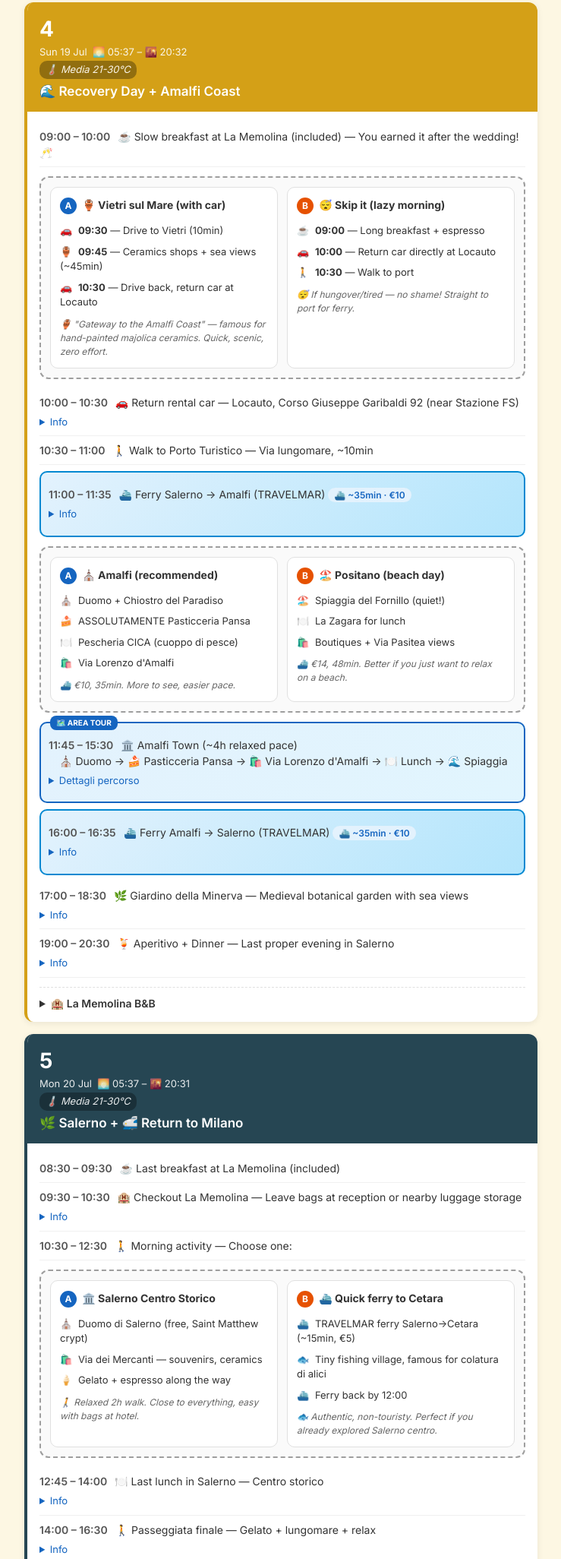
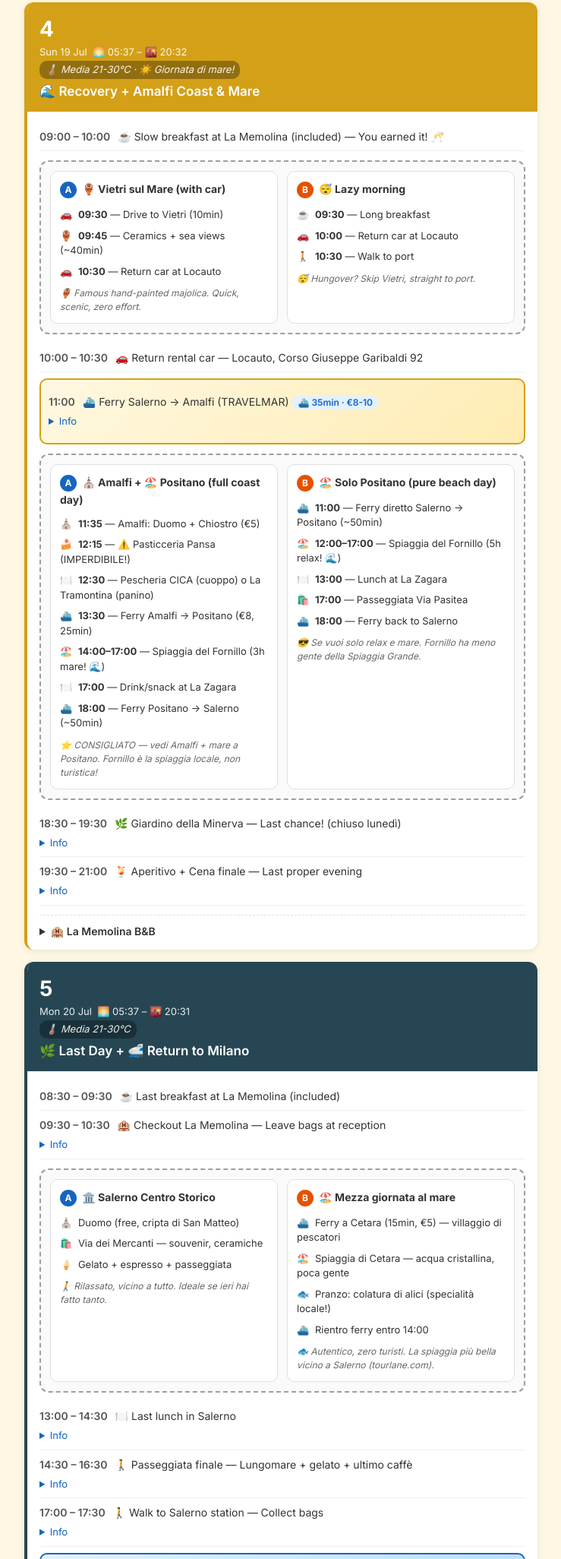
Before and after one commit to davimacca95/costiera-2026, a plain HTML site: page index.html in a window 1280 px wide. Shown: the part 3077-5129 px from the top of the page at 76% size, without its empty margins (270-1009 px from the left). Drawn offline with Linux system fonts and the light colour scheme.

Commit message:
feat: rewrite Day 4 & 5 with beach/sea + alternatives
Day 4 (Sun): Post-wedding recovery + Amalfi Coast & Mare
- Alt morning: Vietri ceramics with car OR lazy breakfast
- Alt afternoon:
  A) Amalfi (Pansa+Duomo) → ferry to Positano (Fornillo beach 3h) ⭐
  B) Direct Positano (5h pure beach day)
- Evening: Giardino della Minerva (last chance!) + €€€ dinner

Day 5 (Mon): Last day + train
- Alt morning:
  A) Salerno centro storico (Duomo, Via dei Mercanti, gelato)
  B) Ferry to Cetara (15min, best beach near Salerno, zero tourists)
- Afternoon: lungomare passeggiata, last lunch, train 18:14

Beach picks from research:
- Fornillo (Positano): local, less crowded, pebble, clear water
- Cetara: 'most beautiful beach near Salerno' (tourlane.com)
- Atrani: only sand beach on coast (next to Amalfi)

```diff
--- a/index.html
+++ b/index.html
@@ -1012,172 +1012,157 @@ svg.leaflet-image-layer.leaflet-interactive path {
 <div class="day-card" style="border-left:4px solid #D4A017">
 <div class="day-header" style="background:#D4A017">
 <div class="day-number">4</div>
-<div class="day-date">Sun 19 Jul &nbsp;🌅 05:37 – 🌇 20:32<br><span class="day-weather">🌡️ Media 21-30°C</span></div>
-<div class="day-title">🌊 Recovery Day + Amalfi Coast</div>
+<div class="day-date">Sun 19 Jul &nbsp;🌅 05:37 – 🌇 20:32<br><span class="day-weather">🌡️ Media 21-30°C · ☀️ Giornata di mare!</span></div>
+<div class="day-title">🌊 Recovery + Amalfi Coast & Mare</div>
 </div>
 <div class="day-body">
-<div class="event food"><span class="time">09:00 – 10:00</span> ☕ Slow breakfast at La Memolina (included) — You earned it after the wedding! 🥂
+<div class="event food"><span class="time">09:00 – 10:00</span> ☕ Slow breakfast at La Memolina (included) — You earned it! 🥂
 </div>
 <div class="alt-fork">
 <div class="alt-options">
 <div class="alt-option opt-a">
 <h4><span class="opt-badge">A</span> 🏺 Vietri sul Mare (with car)</h4>
 <div class="alt-item"><span class="alt-icon">🚗</span> <strong>09:30</strong> — Drive to Vietri (10min)</div>
-<div class="alt-item"><span class="alt-icon">🏺</span> <strong>09:45</strong> — Ceramics shops + sea views (~45min)</div>
-<div class="alt-item"><span class="alt-icon">🚗</span> <strong>10:30</strong> — Drive back, return car at Locauto</div>
-<div class="alt-note">🏺 "Gateway to the Amalfi Coast" — famous for hand-painted majolica ceramics. Quick, scenic, zero effort.</div>
+<div class="alt-item"><span class="alt-icon">🏺</span> <strong>09:45</strong> — Ceramics + sea views (~40min)</div>
+<div class="alt-item"><span class="alt-icon">🚗</span> <strong>10:30</strong> — Return car at Locauto</div>
+<div class="alt-note">🏺 Famous hand-painted majolica. Quick, scenic, zero effort.</div>
 </div>
 <div class="alt-option opt-b">
-<h4><span class="opt-badge">B</span> 😴 Skip it (lazy morning)</h4>
-<div class="alt-item"><span class="alt-icon">☕</span> <strong>09:00</strong> — Long breakfast + espresso</div>
-<div class="alt-item"><span class="alt-icon">🚗</span> <strong>10:00</strong> — Return car directly at Locauto</div>
+<h4><span class="opt-badge">B</span> 😴 Lazy morning</h4>
+<div class="alt-item"><span class="alt-icon">☕</span> <strong>09:30</strong> — Long breakfast</div>
+<div class="alt-item"><span class="alt-icon">🚗</span> <strong>10:00</strong> — Return car at Locauto</div>
 <div class="alt-item"><span class="alt-icon">🚶</span> <strong>10:30</strong> — Walk to port</div>
-<div class="alt-note">😴 If hungover/tired — no shame! Straight to port for ferry.</div>
+<div class="alt-note">😴 Hungover? Skip Vietri, straight to port.</div>
 </div>
 </div>
 </div>
-<div class="event transport"><span class="time">10:00 – 10:30</span> 🚗 Return rental car — Locauto, Corso Giuseppe Garibaldi 92 (near Stazione FS)
+<div class="event transport"><span class="time">10:00 – 10:30</span> 🚗 Return rental car — Locauto, Corso Giuseppe Garibaldi 92
+</div>
+<div class="train-alert" style="border-color:#D4A017;background:linear-gradient(135deg,#FFF8E1,#FFECB3)">
+<div class="event transport"><span class="time">11:00</span> ⛴️ Ferry Salerno → Amalfi (TRAVELMAR) <span class="train-ref">⛴️ 35min · €8-10</span>
 <details class="offline-info"><summary>Info</summary>
-<div class="info-box">📍 Corso Giuseppe Garibaldi 92, Salerno (near train station)<br>🚗 Peugeot 208 · Return by 12:30 (you have margin)<br>🚶 Fill up fuel if full-to-full policy. Nearest petrol: Via Vinciprova<br>📝 Take photos of odometer + exterior at return. Then walk to port (~10min).</div>
-</details>
-</div>
-<div class="event sight"><span class="time">10:30 – 11:00</span> 🚶 Walk to Porto Turistico — Via lungomare, ~10min
-</div>
-<div class="train-alert" style="border-color:#0288d1;background:linear-gradient(135deg,#e3f2fd,#b3e5fc)">
-<div class="event transport"><span class="time">11:00 – 11:35</span> ⛴️ Ferry Salerno → Amalfi (TRAVELMAR) <span class="train-ref">⛴️ ~35min · €10</span>
-<details class="offline-info"><summary>Info</summary>
-<div class="info-box">📍 Departure: Porto Turistico Masuccio Salernitano, Piazza della Concordia<br>⏰ Departures roughly every 60-90min in summer<br>💰 €10 one-way<br>🎫 Buy at port ticket office or online at travelmar.it<br>📱 Check: <a href="https://www.travelmar.it">travelmar.it</a><br>🪑 Sit on the LEFT side for coast views<br><br><strong>Alternative: Ferry to Positano</strong><br>⏰ ~48min · €14 one-way<br>🏖️ If you prefer beach + relaxing over churches</div>
+<div class="info-box">📍 Piazza Concordia · TRAVELMAR<br>🎫 <a href="https://booking.travelmar.it/en/">Prenota su booking.travelmar.it</a><br>📝 Arriva 15min prima · Siediti a SINISTRA per le viste della costa</div>
 </details>
 </div>
 </div>
+
 <div class="alt-fork">
 <div class="alt-options">
 <div class="alt-option opt-a">
-<h4><span class="opt-badge">A</span> ⛪ Amalfi (recommended)</h4>
-<div class="alt-item"><span class="alt-icon">⛪</span> Duomo + Chiostro del Paradiso</div>
-<div class="alt-item"><span class="alt-icon">🍰</span> ASSOLUTAMENTE Pasticceria Pansa</div>
-<div class="alt-item"><span class="alt-icon">🍽️</span> Pescheria CICA (cuoppo di pesce)</div>
-<div class="alt-item"><span class="alt-icon">🛍️</span> Via Lorenzo d'Amalfi</div>
-<div class="alt-note">⛴️ €10, 35min. More to see, easier pace.</div>
+<h4><span class="opt-badge">A</span> ⛪ Amalfi + 🏖️ Positano (full coast day)</h4>
+<div class="alt-item"><span class="alt-icon">⛪</span> <strong>11:35</strong> — Amalfi: Duomo + Chiostro (€5)</div>
+<div class="alt-item"><span class="alt-icon">🍰</span> <strong>12:15</strong> — ⚠️ Pasticceria Pansa (IMPERDIBILE!)</div>
+<div class="alt-item"><span class="alt-icon">🍽️</span> <strong>12:30</strong> — Pescheria CICA (cuoppo) o La Tramontina (panino)</div>
+<div class="alt-item"><span class="alt-icon">⛴️</span> <strong>13:30</strong> — Ferry Amalfi → Positano (€8, 25min)</div>
+<div class="alt-item"><span class="alt-icon">🏖️</span> <strong>14:00–17:00</strong> — Spiaggia del Fornillo (3h mare! 🌊)</div>
+<div class="alt-item"><span class="alt-icon">🍽️</span> <strong>17:00</strong> — Drink/snack at La Zagara</div>
+<div class="alt-item"><span class="alt-icon">⛴️</span> <strong>18:00</strong> — Ferry Positano → Salerno (~50min)</div>
+<div class="alt-note">⭐ CONSIGLIATO — vedi Amalfi + mare a Positano. Fornillo è la spiaggia locale, non turistica!</div>
 </div>
 <div class="alt-option opt-b">
-<h4><span class="opt-badge">B</span> 🏖️ Positano (beach day)</h4>
-<div class="alt-item"><span class="alt-icon">🏖️</span> Spiaggia del Fornillo (quiet!)</div>
-<div class="alt-item"><span class="alt-icon">🍽️</span> La Zagara for lunch</div>
-<div class="alt-item"><span class="alt-icon">🛍️</span> Boutiques + Via Pasitea views</div>
-<div class="alt-note">⛴️ €14, 48min. Better if you just want to relax on a beach.</div>
+<h4><span class="opt-badge">B</span> 🏖️ Solo Positano (pure beach day)</h4>
+<div class="alt-item"><span class="alt-icon">⛴️</span> <strong>11:00</strong> — Ferry diretto Salerno → Positano (~50min)</div>
+<div class="alt-item"><span class="alt-icon">🏖️</span> <strong>12:00–17:00</strong> — Spiaggia del Fornillo (5h relax! 🌊)</div>
+<div class="alt-item"><span class="alt-icon">🍽️</span> <strong>13:00</strong> — Lunch at La Zagara</div>
+<div class="alt-item"><span class="alt-icon">🛍️</span> <strong>17:00</strong> — Passeggiata Via Pasitea</div>
+<div class="alt-item"><span class="alt-icon">⛴️</span> <strong>18:00</strong> — Ferry back to Salerno</div>
+<div class="alt-note">😎 Se vuoi solo relax e mare. Fornillo ha meno gente della Spiaggia Grande.</div>
 </div>
 </div>
 </div>
-<div class="area-tour-block">
-<div class="event sight"><span class="time">11:45 – 15:30</span> 🏛️ Amalfi Town (~4h relaxed pace)<br>
-&emsp;⛪ Duomo → 🍰 Pasticceria Pansa → 🛍️ Via Lorenzo d'Amalfi → 🍽️ Lunch → 🌊 Spiaggia
-<details class="offline-info"><summary>Dettagli percorso</summary>
-<div class="info-box"><strong>⛪ Duomo di Amalfi (Cattedrale di Sant'Andrea)</strong><br>📍 Piazza Duomo, Amalfi<br>⏰ 09:00-19:00 (summer) · Last entry 18:45<br>💰 €5 (includes Chiostro del Paradiso + Basilica del Crocifisso + Cripta)<br>🎨 Arab-Norman facade, 13th-century Chiostro with Moorish arches<br><br><strong>🍰 ⚠️ ASSOLUTAMENTE: Pasticceria Pansa</strong><br>📍 Piazza Duomo 40, Amalfi<br>💰 ~€5-8 · Historic pastry shop since 1830<br>⭐ Delizia al limone, sfogliatella, pastiera. Iconic terrace on the piazza.<br><br><strong>🛍️ Via Lorenzo d'Amalfi</strong><br>Main street with limoncello shops, ceramics, handmade paper (Amalfi is famous for paper).<br><br><strong>🍽️ Lunch options:</strong><br>• Pescheria CICA con Cucina — Cuoppo di pesce fritto (€8-12, street food)<br>• La Tramontina — Cheap panino (€6-10)<br>• Any waterfront restaurant for a sit-down (€25-40pp)<br><br><strong>🌊 Spiaggia di Amalfi</strong><br>Small beach near the port. Quick dip before heading back.</div>
+
+<div class="event sight"><span class="time">18:30 – 19:30</span> 🌿 Giardino della Minerva — Last chance! (chiuso lunedì)
+<details class="offline-info"><summary>Info</summary>
+<div class="info-box">📍 Vicolo Ferrante Sanseverino 1, Centro storico<br>⏰ 17:30-20:00 (apertura pomeridiana estiva) · ⚠️ CHIUSO LUNEDÌ — questa è l'unica possibilità!<br>💰 €3.50 · 🚶 10min salita da Via dei Mercanti<br>🎨 Giardino botanico medievale con vista mare. Non perderlo!</div>
 </details>
 </div>
-</div>
-<div class="train-alert" style="border-color:#0288d1;background:linear-gradient(135deg,#e3f2fd,#b3e5fc)">
-<div class="event transport"><span class="time">16:00 – 16:35</span> ⛴️ Ferry Amalfi → Salerno (TRAVELMAR) <span class="train-ref">⛴️ ~35min · €10</span>
-<details class="offline-info"><summary>Info</summary>
-<div class="info-box">📍 Departure: Porto di Amalfi<br>⏰ Check return times at travelmar.it · Usually every 60-90min<br>💰 €10 one-way<br>⚠️ Last ferry varies (usually ~19:00-20:00 in July). Confirm on departure day!</div>
-</details>
-</div>
-</div>
-<div class="event sight"><span class="time">17:00 – 18:30</span> 🌿 Giardino della Minerva — Medieval botanical garden with sea views
-<details class="offline-info"><summary>Info</summary>
-<div class="info-box">📍 Vicolo Ferrante Sanseverino 1, Centro storico Salerno<br>⏰ 10:00-13:00 & 17:30-20:00 (summer) · ⚠️ Closed Mondays — this is your ONLY chance!<br>💰 ~€3.50<br>🎨 One of Europe's oldest botanical gardens (14th century). Terraced medicinal herb garden.<br>🚶 ~10min uphill walk from Via dei Mercanti<br>📝 Stunning sea views from the belvedere. Don't miss the pergola staircase!</div>
-</details>
-</div>
-<div class="event food"><span class="time">19:00 – 20:30</span> 🍹 Aperitivo + Dinner — Last proper evening in Salerno
+<div class="event food"><span class="time">19:30 – 21:00</span> 🍹 Aperitivo + Cena finale — Last proper evening
 <details class="offline-info"><summary>Info</summary>
 <div class="info-box"><strong>Aperitivo:</strong><br>
 🍹 La Posteria · PROSIT · Uvenude · La Cantinella · Embarcadero · Dòmo i' vinaino<br><br>
 <strong>Ristoranti (€€€ — treat yourself!):</strong><br>
-🍽️ Cicirinella<br>
-🍽️ Bistrot di Pescheria<br>
-🍽️ Hydra<br>
-🍽️ Suscettibile<br><br>
-<strong>Dolci finali:</strong><br>
-🍰 Dolceria Pantaleone — for "scazzetta" and "dolce Strega"<br>
+🍽️ Cicirinella · Bistrot di Pescheria · Hydra · Suscettibile<br><br>
+<strong>Dolci:</strong><br>
+🍰 Dolceria Pantaleone — "scazzetta" e "dolce Strega"<br>
 🍰 Pasticceria Granozio</div>
 </details>
 </div>
 <details class="hotel-section">
 <summary>🏨 La Memolina B&B</summary>
-<div class="info-box">📍 Vicolo Fondaco Porta di Mare 30, Centro storico<br>📝 Night 3/3 · Last night! Checkout tomorrow by 10:30</div>
+<div class="info-box">📍 Vicolo Fondaco Porta di Mare 30<br>📝 Night 3/3 · Last night! Checkout domani entro 10:30</div>
 </details>
 </div>
 </div>
+
 
 <!-- DAY 5 -->
 <div class="day-card" style="border-left:4px solid #264653">
 <div class="day-header" style="background:#264653">
 <div class="day-number">5</div>
 <div class="day-date">Mon 20 Jul &nbsp;🌅 05:37 – 🌇 20:31<br><span class="day-weather">🌡️ Media 21-30°C</span></div>
-<div class="day-title">🌿 Salerno + 🚅 Return to Milano</div>
+<div class="day-title">🌿 Last Day + 🚅 Return to Milano</div>
 </div>
 <div class="day-body">
 <div class="event food"><span class="time">08:30 – 09:30</span> ☕ Last breakfast at La Memolina (included)
 </div>
-<div class="event hotel"><span class="time">09:30 – 10:30</span> 🏨 Checkout La Memolina — Leave bags at reception or nearby luggage storage
+<div class="event hotel"><span class="time">09:30 – 10:30</span> 🏨 Checkout La Memolina — Leave bags at reception
 <details class="offline-info"><summary>Info</summary>
-<div class="info-box">📍 Vicolo Fondaco Porta di Mare 30<br>⏰ Checkout by 10:30<br>📝 Ask if they can hold bags until afternoon (common in Italy). Alternative: luggage storage at train station.</div>
+<div class="info-box">📍 Vicolo Fondaco Porta di Mare 30<br>⏰ Checkout by 10:30<br>📝 Ask to hold bags until afternoon (common in Italy). Alternative: luggage storage at train station.</div>
 </details>
 </div>
-<div class="event sight"><span class="time">10:30 – 12:30</span> 🚶 Morning activity — Choose one:
-</div>
+
 <div class="alt-fork">
 <div class="alt-options">
 <div class="alt-option opt-a">
 <h4><span class="opt-badge">A</span> 🏛️ Salerno Centro Storico</h4>
-<div class="alt-item"><span class="alt-icon">⛪</span> Duomo di Salerno (free, Saint Matthew crypt)</div>
-<div class="alt-item"><span class="alt-icon">🛍️</span> Via dei Mercanti — souvenirs, ceramics</div>
-<div class="alt-item"><span class="alt-icon">🍦</span> Gelato + espresso along the way</div>
-<div class="alt-note">🚶 Relaxed 2h walk. Close to everything, easy with bags at hotel.</div>
+<div class="alt-item"><span class="alt-icon">⛪</span> Duomo (free, cripta di San Matteo)</div>
+<div class="alt-item"><span class="alt-icon">🛍️</span> Via dei Mercanti — souvenir, ceramiche</div>
+<div class="alt-item"><span class="alt-icon">🍦</span> Gelato + espresso + passeggiata</div>
+<div class="alt-note">🚶 Rilassato, vicino a tutto. Ideale se ieri hai fatto tanto.</div>
 </div>
 <div class="alt-option opt-b">
-<h4><span class="opt-badge">B</span> ⛴️ Quick ferry to Cetara</h4>
-<div class="alt-item"><span class="alt-icon">⛴️</span> TRAVELMAR ferry Salerno→Cetara (~15min, €5)</div>
-<div class="alt-item"><span class="alt-icon">🐟</span> Tiny fishing village, famous for colatura di alici</div>
-<div class="alt-item"><span class="alt-icon">⛴️</span> Ferry back by 12:00</div>
-<div class="alt-note">🐟 Authentic, non-touristy. Perfect if you already explored Salerno centro.</div>
+<h4><span class="opt-badge">B</span> 🏖️ Mezza giornata al mare</h4>
+<div class="alt-item"><span class="alt-icon">⛴️</span> Ferry a Cetara (15min, €5) — villaggio di pescatori</div>
+<div class="alt-item"><span class="alt-icon">🏖️</span> Spiaggia di Cetara — acqua cristallina, poca gente</div>
+<div class="alt-item"><span class="alt-icon">🐟</span> Pranzo: colatura di alici (specialità locale!)</div>
+<div class="alt-item"><span class="alt-icon">⛴️</span> Rientro ferry entro 14:00</div>
+<div class="alt-note">🐟 Autentico, zero turisti. La spiaggia più bella vicino a Salerno (tourlane.com).</div>
 </div>
 </div>
 </div>
-<div class="event food"><span class="time">12:45 – 14:00</span> 🍽️ Last lunch in Salerno — Centro storico
+
+<div class="event food"><span class="time">13:00 – 14:30</span> 🍽️ Last lunch in Salerno
 <details class="offline-info"><summary>Info</summary>
-<div class="info-box"><strong>Ristoranti (€€ — last lunch treat):</strong><br>
-🍽️ Trattoria da Sasà<br>
-🍽️ Osteria Dedicato a Mio Padre<br>
-🍽️ Vicolo della Neve<br><br>
+<div class="info-box"><strong>Ristoranti (€€):</strong><br>
+🍽️ Trattoria da Sasà · Osteria Dedicato a Mio Padre · Vicolo della Neve<br><br>
 <strong>Budget (€):</strong><br>
 🍽️ La Botte Pazza · Hostaria il Brigante<br><br>
+<strong>Rosticcerie/street food:</strong><br>
+🍕 Friggitoria Sabatino · Rosticceria Charlot<br><br>
 <strong>Dolci finali:</strong><br>
-🍰 Dolceria Pantaleone — for "scazzetta" and "dolce Strega"<br>
-🍰 Pasticceria Granozio<br>
-🍰 Friggitoria Sabatino — classic fried treats</div>
+🍰 Dolceria Pantaleone · Pasticceria Granozio · Zio Savino</div>
 </details>
 </div>
-<div class="event sight"><span class="time">14:00 – 16:30</span> 🚶 Passeggiata finale — Gelato + lungomare + relax
+<div class="event sight"><span class="time">14:30 – 16:30</span> 🚶 Passeggiata finale — Lungomare + gelato + ultimo caffè
 <details class="offline-info"><summary>Info</summary>
-<div class="info-box">🍦 Gelateria: Bar Nettuno (lungomare) or any gelateria on Via dei Mercanti<br>🚶 Walk the full Lungomare Trieste (~1.5km seafront promenade)<br>☕ Final espresso at a bar with sea view<br>📝 Pick up bags from hotel/luggage storage by 17:00</div>
+<div class="info-box">🍦 Bar Gelateria Nettuno (lungomare)<br>🚶 Lungomare Trieste (~1.5km, vista Costiera Amalfitana)<br>☕ Ultimo espresso con vista mare<br>📝 Ritira bagagli da La Memolina entro 17:00</div>
 </details>
 </div>
-<div class="event transport"><span class="time">17:00 – 17:30</span> 🚶 Walk to Salerno station — Collect bags, head to platform
+<div class="event transport"><span class="time">17:00 – 17:30</span> 🚶 Walk to Salerno station — Collect bags
 <details class="offline-info"><summary>Info</summary>
-<div class="info-box">📍 Stazione di Salerno, Piazza Vittorio Veneto<br>🚶 ~10-12min from centro storico to station<br>📝 Arrive at least 15min before departure</div>
+<div class="info-box">📍 Stazione di Salerno, Piazza Vittorio Veneto<br>🚶 ~10min from centro storico<br>📝 Arrive 15min before departure. Buy snacks/water at station bar.</div>
 </details>
 </div>
 <div class="train-alert">
 <div class="event train"><span class="time">18:14 – 00:20+1</span> 🚅 Italo Smart · Salerno → Milano Centrale <span class="train-ref">🚅 6h06 · PRENOTATO</span>
 <details class="offline-info"><summary>Info</summary>
-<div class="info-box">📍 Salerno Station → Milano Centrale<br>⏰ Departs 18:14 · Arrives 00:20 (Mon 21 Jul)<br>🎫 Italo Smart class · PRENOTATO<br>📝 Buy snacks/water at station bar before boarding. Dinner on board (Italo snack bar available).</div>
+<div class="info-box">📍 Salerno → Milano Centrale<br>⏰ Departs 18:14 · Arrives 00:20 (Mon night/Tue morning)<br>🎫 Italo Smart class · PRENOTATO<br>📝 Italo snack bar available on board for dinner.</div>
 </details>
 </div>
 </div>
 </div>
 </div>
+
 
 <!-- END DAY CARDS -->
 </div>
```
